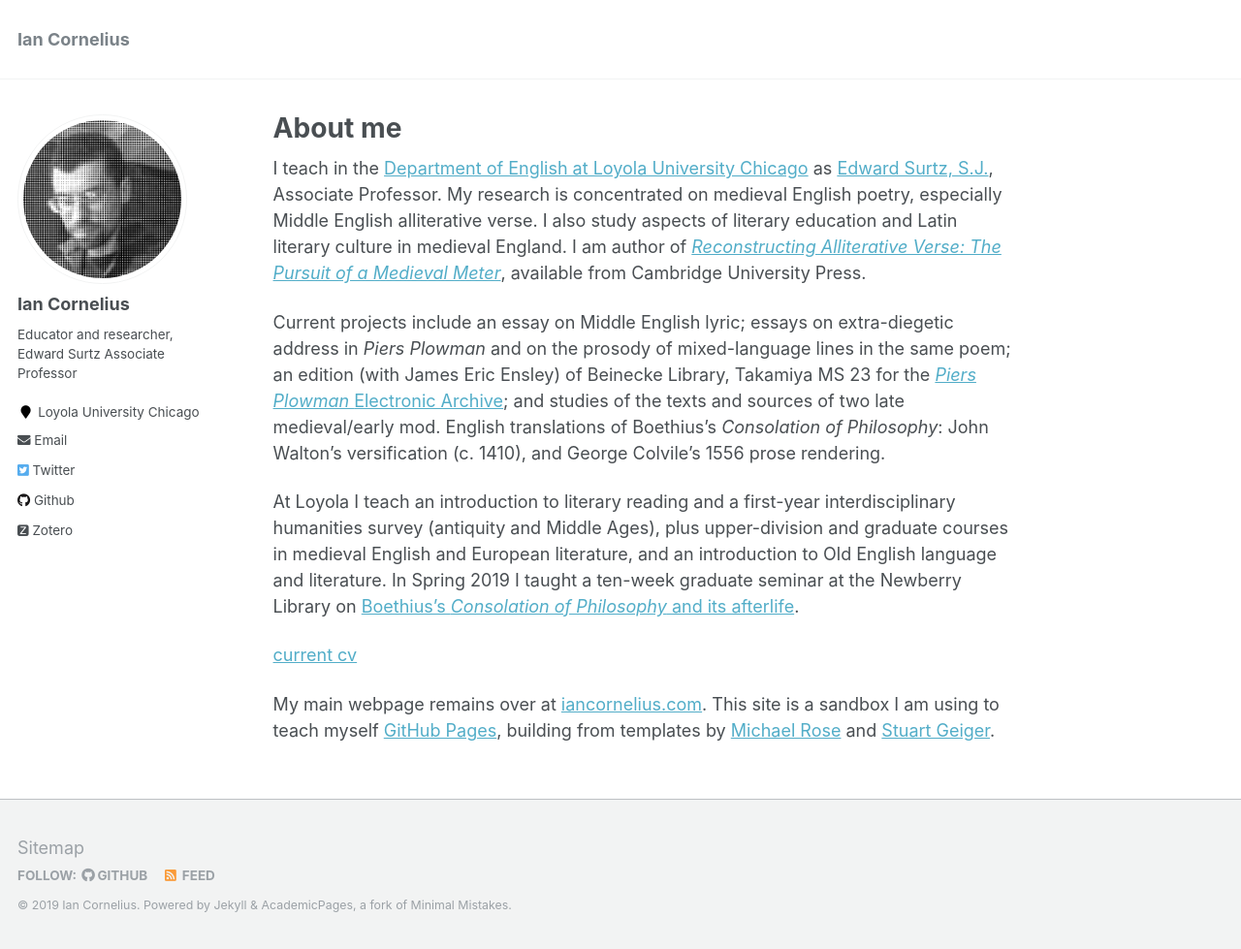
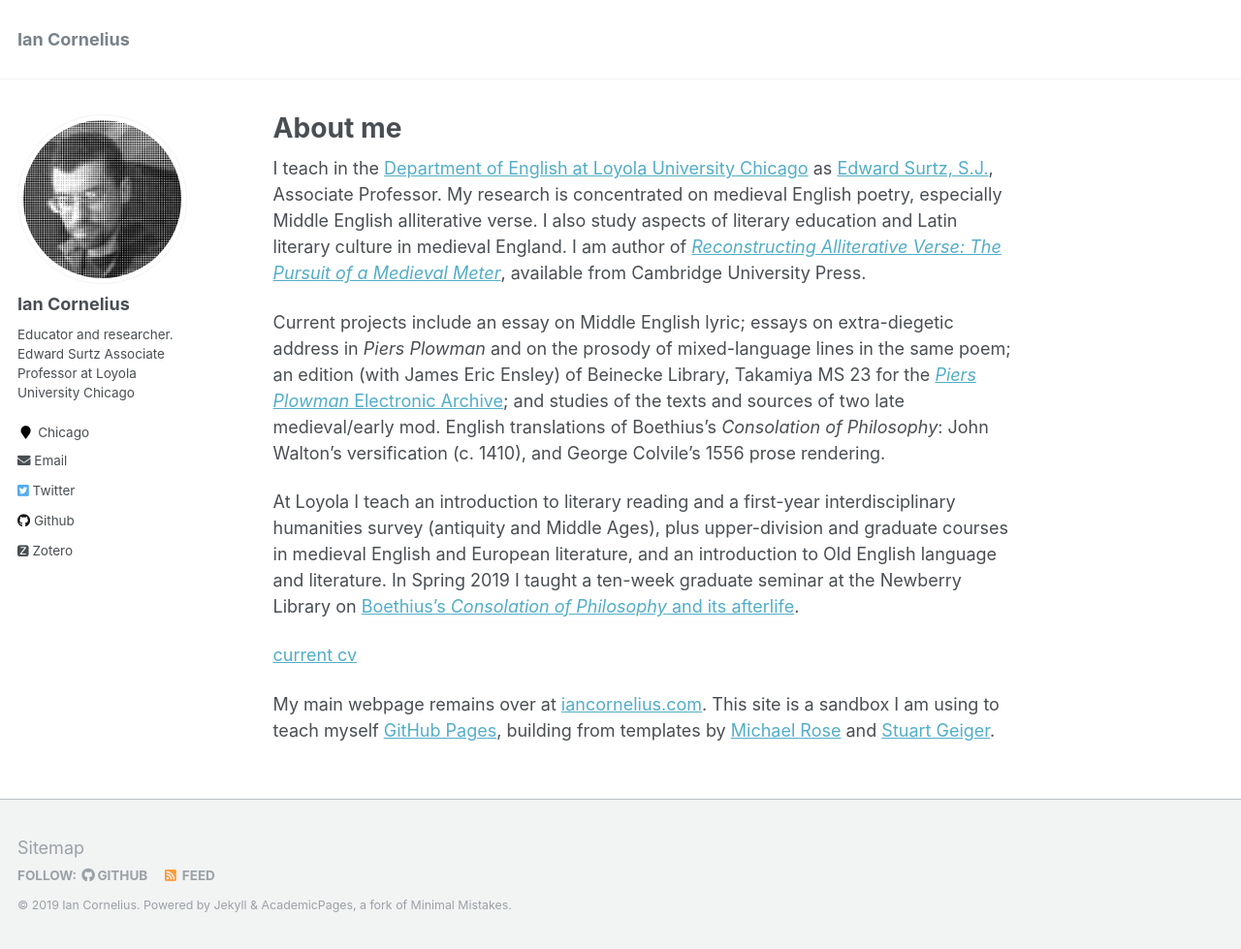
Before and after one commit to icornelius/icornelius.github.io, a Jekyll site: the page built from _pages/about.md, in a window 1280 px wide and 979 px high. Shown: the whole window at 97% size. Built offline with Jekyll 4.4.1, drawn with Linux system fonts in a browser that asks for light colours; some web fonts are replaced.

```diff
--- a/_config.yml
+++ b/_config.yml
@@ -82,12 +82,14 @@ analytics:
 author:
   name             : "Ian Cornelius"
   avatar           : "profile-newsprint.png"
-  bio              : "Educator and researcher, Edward Surtz Associate Professor"
-  location         :
-  employer         : "Loyola University Chicago"
+  bio              : "Educator and researcher. Edward Surtz Associate Professor at Loyola University Chicago"
+  location         : "Chicago"
+  employer         :
+  email            : "icornelius@luc.edu"
+
+# author links
   pubmed           :
   googlescholar    :
-  email            : "icornelius@luc.edu"
   researchgate     :  # example: "https://www.researchgate.net/profile/yourprofile"
   uri              :
   bitbucket        :
```
